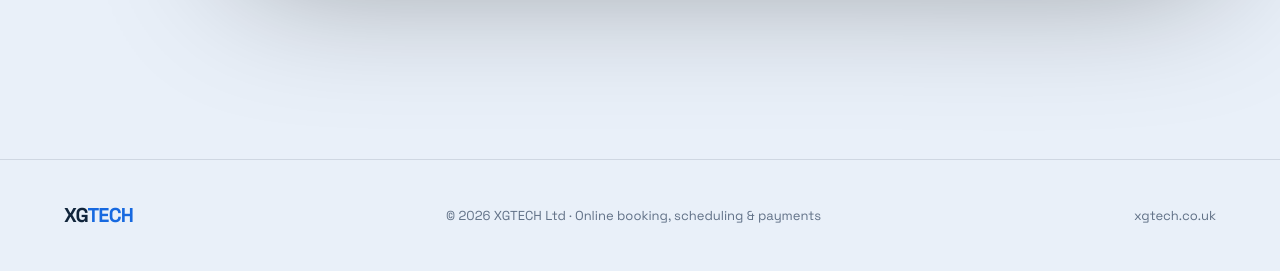
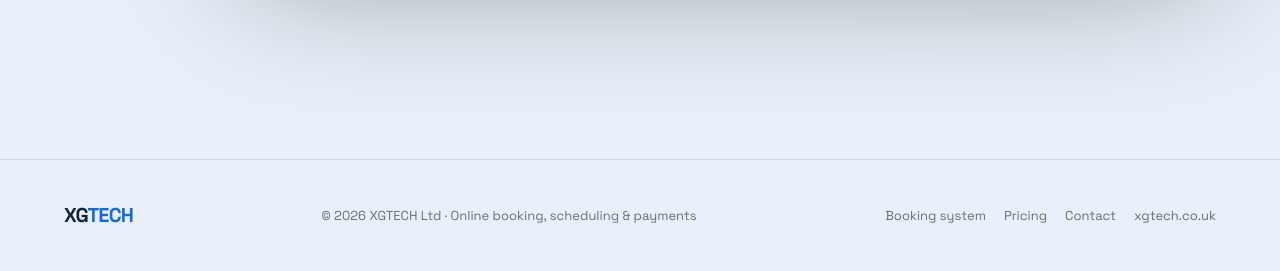
Before and after one commit to Shorifa1234/booking-system-xgtech, a PHP site: page / in a window 1280 px wide. Shown: the part 4440-4711 px from the top of the page. Run offline with PHP 8.4, Linux system fonts and the light colour scheme; some web fonts are replaced.

Commit message:
Link landing page to the main XGTECH booking system pages
Adds links to the booking system product page, pricing and contact
pages on xgtech.co.uk in the header, hero and footer.

Co-Authored-By: Claude Opus 5.5 <noreply@anthropic.com>

```diff
--- a/assets/css/day.css
+++ b/assets/css/day.css
@@ -235,3 +235,5 @@ h1 em{display:inline-block;padding-right:.08em}
   .g-track i,.cbar i{transform:none}
   html{scroll-behavior:auto}
 }
+.foot-links{display:flex;gap:18px;flex-wrap:wrap}
+.foot-links a:hover{color:var(--fg)}
--- a/includes/config.php
+++ b/includes/config.php
@@ -11,6 +11,10 @@ $site = [
     'phone'   => '0151 246 1103',
     'phone_raw' => '01512461103',
     'url'     => 'https://xgtech.co.uk/',
+    // Pages on the main XGTECH website
+    'product_url' => 'https://xgtech.co.uk/booking_sys.html',
+    'pricing_url' => 'https://xgtech.co.uk/pricing.html',
+    'contact_url' => 'https://xgtech.co.uk/contact.php',
 ];
 
 // Database (XAMPP defaults: user root, empty password).
--- a/includes/footer.php
+++ b/includes/footer.php
@@ -11,6 +11,8 @@
           <a href="#how-it-works">How It Works</a>
           <a href="#industries">Industries</a>
           <a href="#contact">Book a Demo</a>
+          <a href="<?= e($site['product_url']) ?>">Booking System</a>
+          <a href="<?= e($site['pricing_url']) ?>">Pricing</a>
         </div>
         <div>
           <h4>Contact <?= e($site['name']) ?></h4>
--- a/index.php
+++ b/index.php
@@ -50,6 +50,7 @@ $moments = [
   <nav class="links">
     <a href="#day">A day with us</a>
     <a href="#board">Live board</a>
+    <a href="<?= e($site['pricing_url']) ?>">Pricing</a>
     <a href="#contact" class="pill-btn">Get a free demo</a>
   </nav>
 </header>
@@ -63,7 +64,7 @@ $moments = [
       <p class="lead">Customers book and pay online, reminders send themselves, and your whole team works from one schedule, even while you sleep.</p>
       <div class="hero-cta">
         <a href="#contact" class="pill-btn big">Get a free demo →</a>
-        <a href="#day" class="ghost">Scroll through a day ↓</a>
+        <a href="<?= e($site['product_url']) ?>" class="ghost">See all features</a>
       </div>
     </div>
 
@@ -255,7 +256,12 @@ $moments = [
 <footer class="foot">
   <a class="logo" href="#top">XG<span>TECH</span></a>
   <span>© <?= date('Y') ?> <?= e($site['name']) ?> Ltd · Online booking, scheduling &amp; payments</span>
-  <a href="<?= e($site['url']) ?>"><?= e(parse_url($site['url'], PHP_URL_HOST)) ?></a>
+  <span class="foot-links">
+    <a href="<?= e($site['product_url']) ?>">Booking system</a>
+    <a href="<?= e($site['pricing_url']) ?>">Pricing</a>
+    <a href="<?= e($site['contact_url']) ?>">Contact</a>
+    <a href="<?= e($site['url']) ?>"><?= e(parse_url($site['url'], PHP_URL_HOST)) ?></a>
+  </span>
 </footer>
 
 <script src="assets/js/day.js"></script>
```
